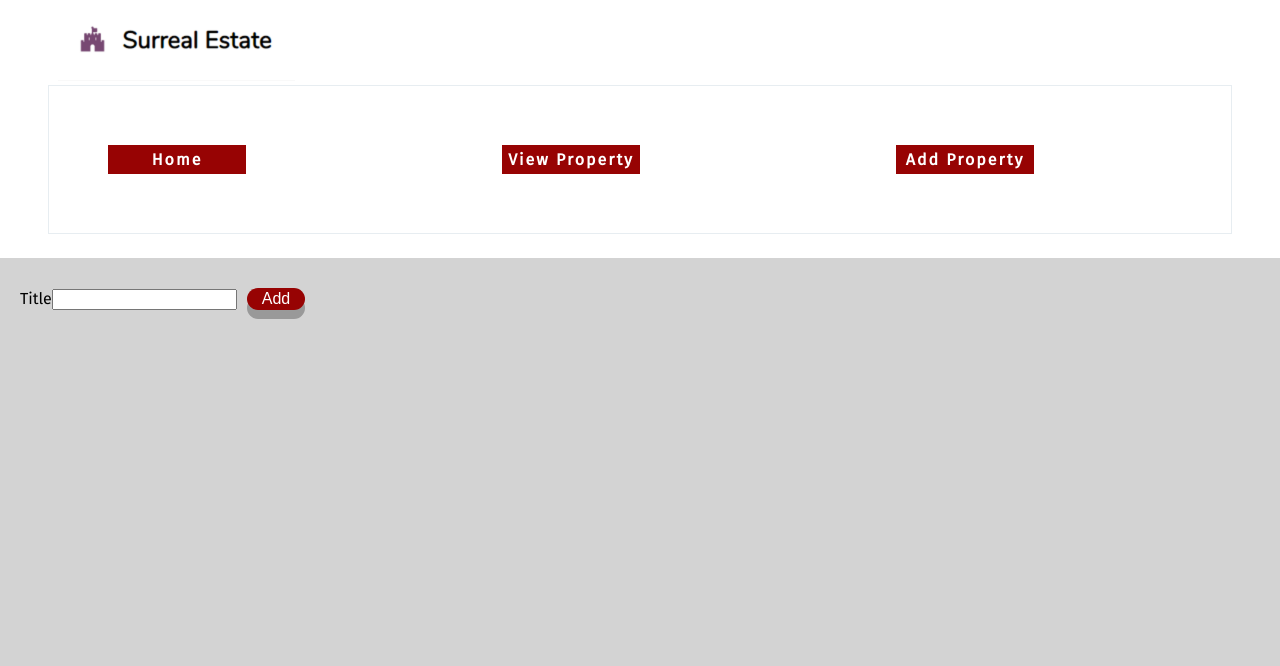
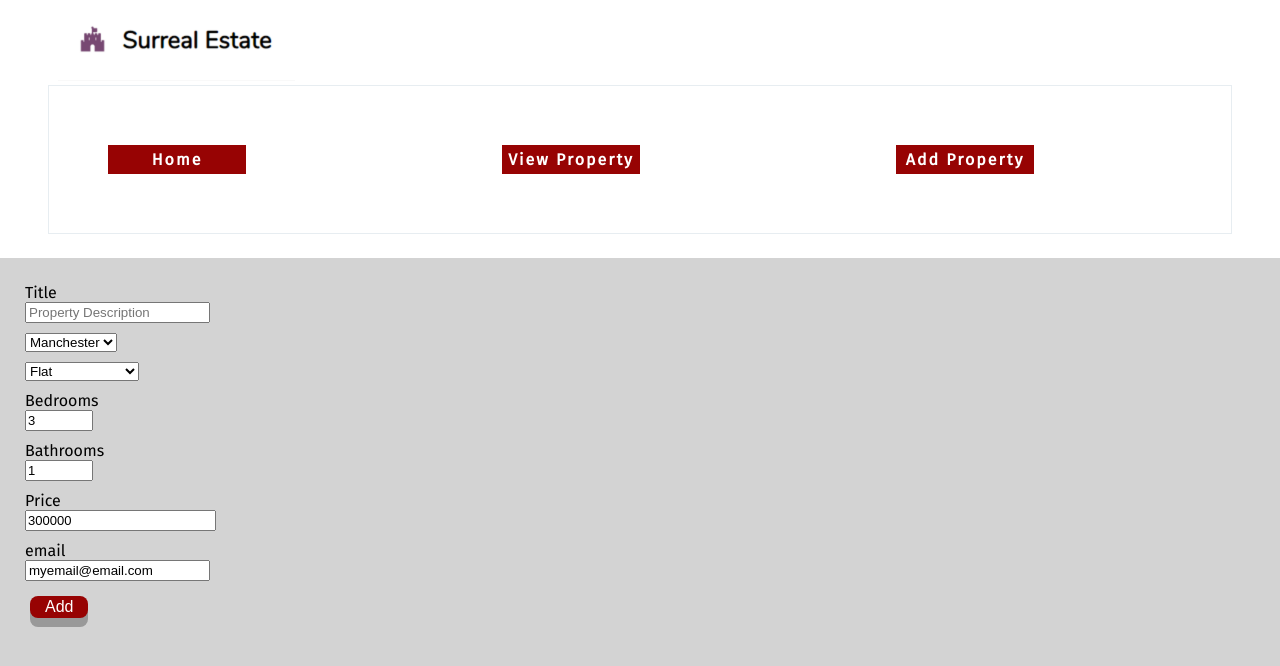
Before and after one commit to 56aint/surreal-estate, a React (Create React App) app: page /add-property in a window 1280 px wide. Shown: the top 666 px of the page. Built offline with nearby package versions, Linux system fonts and the light colour scheme.

Commit message:
completed basic look for AddProperty controlled components

```diff
--- a/src/components/AddProperty.js
+++ b/src/components/AddProperty.js
@@ -6,6 +6,11 @@
     fields: {
       title: "",
       city: "Manchester",
+      type: "Flat",
+      bedrooms: 3,
+      bathrooms: 1,
+      price: 300000,
+      email: "myemail@email.com",
     },
   };
 
@@ -23,9 +28,10 @@
     <>
       <div className="add-property">
         <form onSubmit={handleAddProperty}>
-          <label htmlFor="title">
+          <label htmlFor="title" className="form-label">
             Title
             <input
+              placeholder="Property Description"
               type="text"
               id="title"
               name="title"
@@ -34,8 +40,88 @@
             />
           </label>
 
+          <label htmlFor="city" className="form-label">
+            <select
+              id="city"
+              name="city"
+              value="fields.city"
+              onChange={handleFieldChange}
+            >
+              <option value="Manchester">Manchester</option>
+              <option value="Leeds">Leeds</option>
+              <option value="Shefield">Shefield</option>
+              <option value="Liverpool">Liverpool</option>
+            </select>
+          </label>
+
+          <label htmlFor="type" className="form-label">
+            <select
+              id="type"
+              name="type"
+              value="fields.type"
+              onChange={handleFieldChange}
+            >
+              <option value="Flat">Flat</option>
+              <option value="Detached">Detached</option>
+              <option value="Semi-Detached">Semi-Detached</option>
+              <option value="Terraced">Terraced</option>
+              <option value="End of Terrace">End of Terrace</option>
+              <option value="Cottage">Cottage</option>
+              <option value="Bungalow">Bungalow</option>
+            </select>
+          </label>
+          <label htmlFor="title" className="form-label">
+            Bedrooms
+            <input
+              className="number-input"
+              type="number"
+              id="bedrooms"
+              name="bedrooms"
+              value={fields.bedrooms}
+              onChange={handleFieldChange}
+            />
+          </label>
+
+          <label htmlFor="title" className="form-label">
+            Bathrooms
+            <input
+              className="number-input"
+              type="number"
+              id="bathrooms"
+              name="bathrooms"
+              value={fields.bathrooms}
+              onChange={handleFieldChange}
+            />
+          </label>
+
+          <label htmlFor="title" className="form-label">
+            Price
+            <input
+              placeholder="Property Price"
+              className="price-input"
+              type="currency"
+              id="price"
+              name="price"
+              value={fields.price}
+              onChange={handleFieldChange}
+            />
+          </label>
+
+
+          <label htmlFor="title" className="form-label">
+            email
+            <input
+              className=""
+              placeholder="your email"
+              type="email"
+              id="email"
+              name="email"
+              value={fields.email}
+              onChange={handleFieldChange}
+            />
+          </label>
           <button type="submit" className="add-property-button">
-            <span>Add</span>
+            Add
           </button>
         </form>
       </div>
--- a/src/styles/AddProperty.css
+++ b/src/styles/AddProperty.css
@@ -28,7 +28,7 @@
   color: #fff;
   background: rgb(151, 3, 3);
   border: none;
-  border-radius: 15px;
+  border-radius: 8px;
   box-shadow: 0 9px #999;
 }
 
@@ -39,3 +39,20 @@
   box-shadow: 0 5px #666;
   transform: translateY(4px);
 }
+
+.price-input{
+  padding: 1px;
+  font: 13px Arial;
+  width: 15%;
+}
+.number-input{
+  padding: 1px;
+  font: 13px Arial;
+  width: 5%;
+}
+.form-label {
+  display: flex;
+  flex-direction: column;
+  align-items: flex-start;
+  padding: 5px;
+}
```
Also changed, not shown: 1 other file (tests, documents, lock files or other folders).
